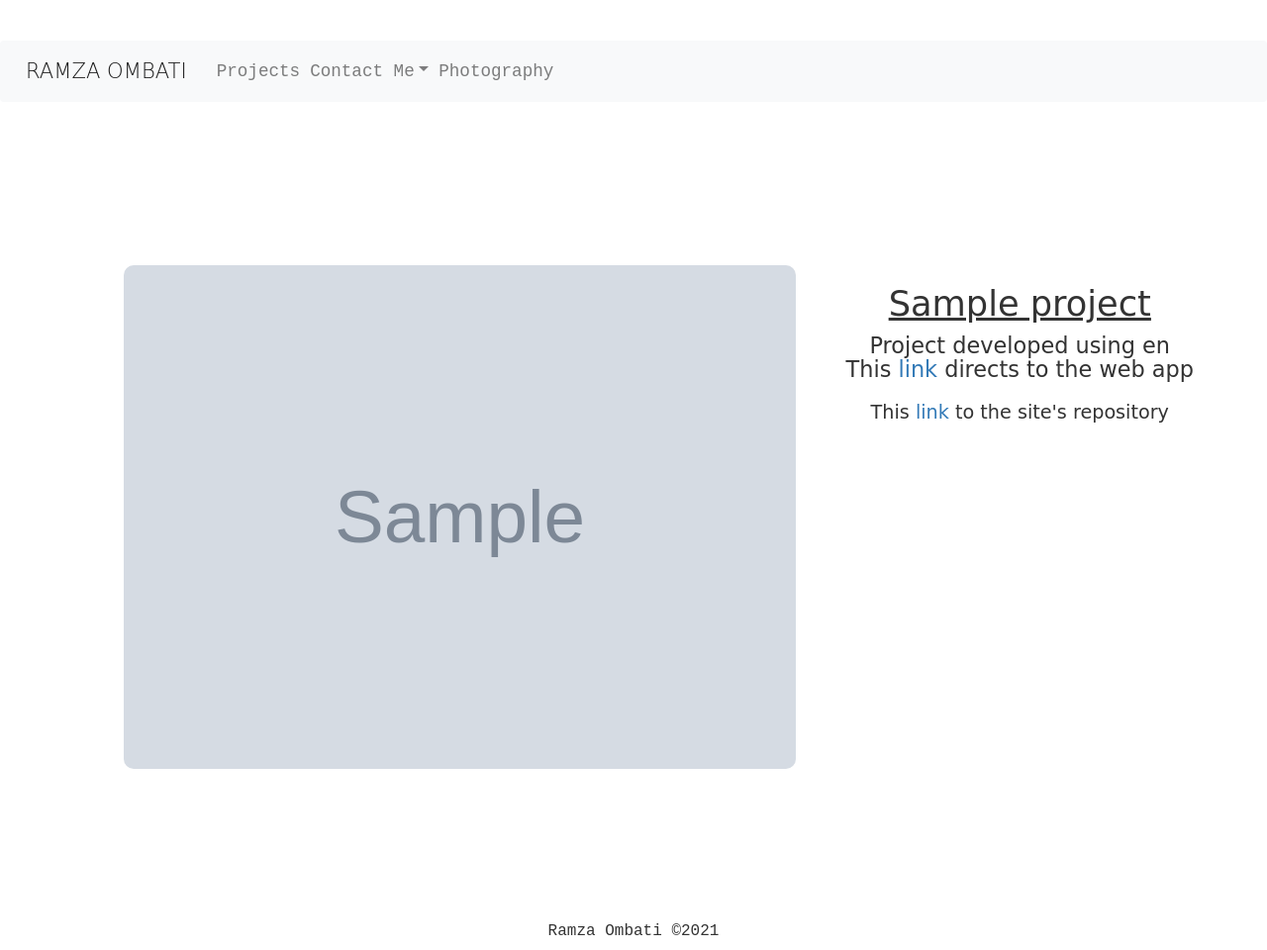
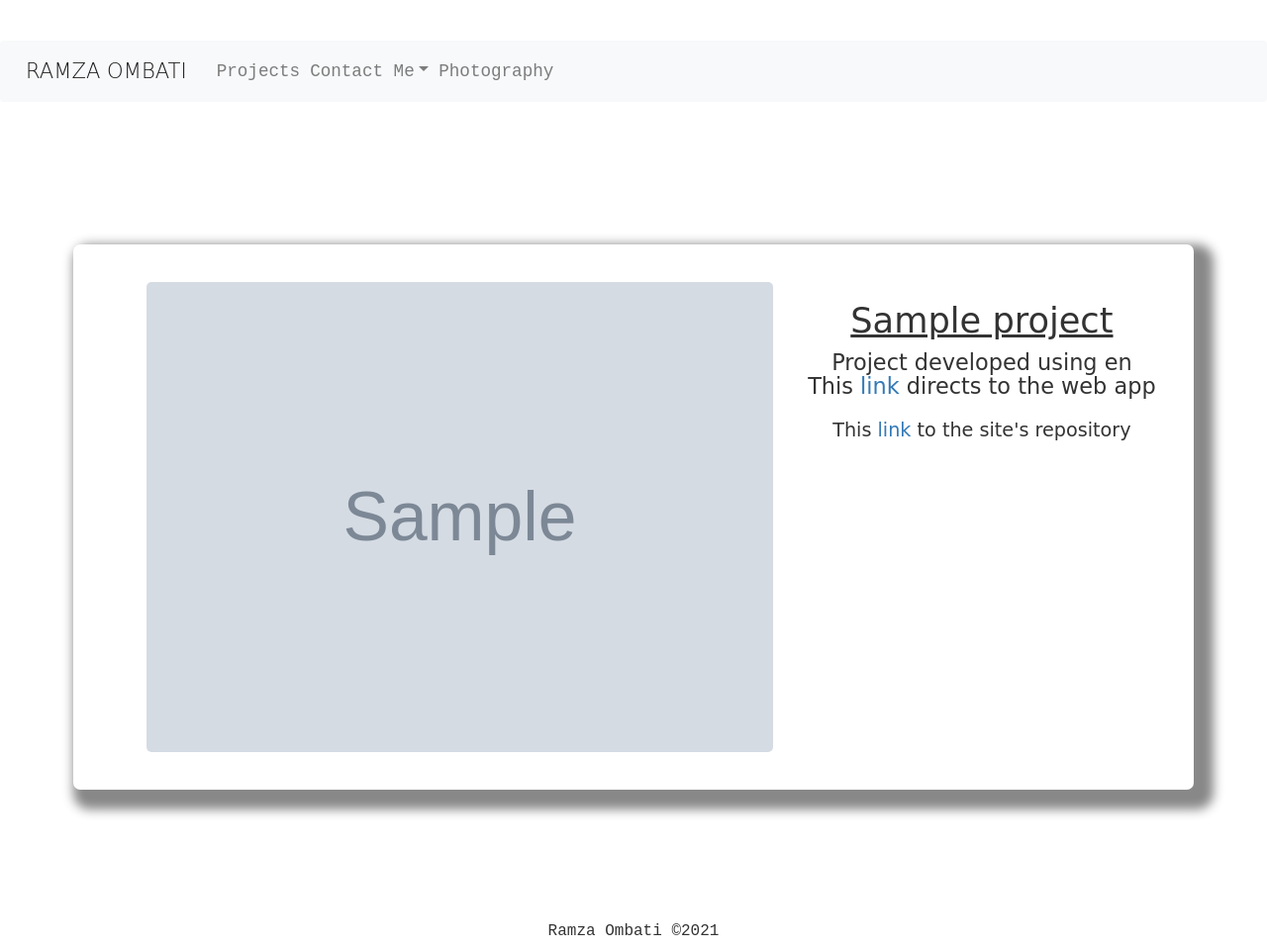
Before and after one commit to ramza007/Ramza.io, a Django app: page /projects in a window 1280 px wide. Shown: the part 728-1688 px from the top of the page at 99% size. Run offline with Django 3.2, Linux system fonts and the light colour scheme; tables that the repository leaves empty hold one stand-in row (values such as "Sample post"); grey boxes marked "Sample" are stand-in pictures; some libraries are stand-ins or nearby versions; some web fonts are replaced.

Commit message:
- Added depth to displayed projects containers

```diff
--- a/portfolio/static/css/projects.css
+++ b/portfolio/static/css/projects.css
@@ -20,10 +20,12 @@ body{
     background-attachment: fixed;
     background-repeat: no-repeat;
     background-size: cover;
-    padding: 5vw;
+    padding: 3vw;
+    margin: 5vw;
     overflow-x: hidden;
-    /* margin-bottom: 2%; */
-    /* background-color: orange; */
+    border-radius: 7px;
+    box-shadow: 10px 10px 11px 10px #888888;
+
 }
 
 .detail{
@@ -49,7 +51,7 @@ body{
 
 .container-fluid img{
     width: 60%;
-    border-radius: 10px;
+    border-radius: 5px;
 }
 
 .container-fluid h4{
@@ -58,9 +60,9 @@ body{
 
 /* All the snapping stuff */
 .scroll-container {
-  height: 100vh;
-  overflow-y: scroll;
-  scroll-snap-type: y mandatory;
+    height: 100vh;
+    overflow-y: scroll;
+    scroll-snap-type: y mandatory;
 }
 
 section {
```
Also changed, not shown: portfolio/templates/projects.html (indentation only).
